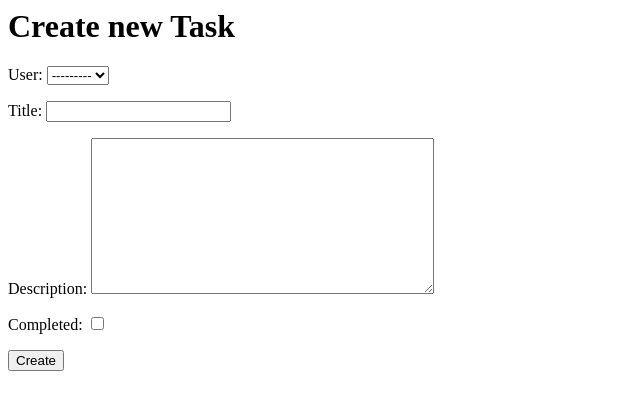
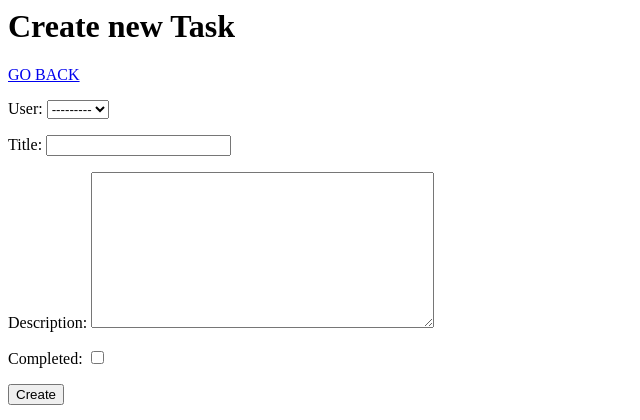
Before and after one commit to freboy1/To-do-Login-Registration, a Django app: page /create-task/ in a window 1280 px wide. Shown: the top 420 px of the page, without its empty margins (0-640 px from the left). Run offline with Django 4.2, Linux system fonts and the light colour scheme.

Commit message:
Add link to go back

```diff
--- a/base/templates/base/task_form.html
+++ b/base/templates/base/task_form.html
@@ -1,5 +1,5 @@
 <h1>Create new Task</h1>
-
+<a href="{% url "tasks" %}">GO BACK</a>
 
 <form method = 'POST' action="">
     {% csrf_token %}
```
